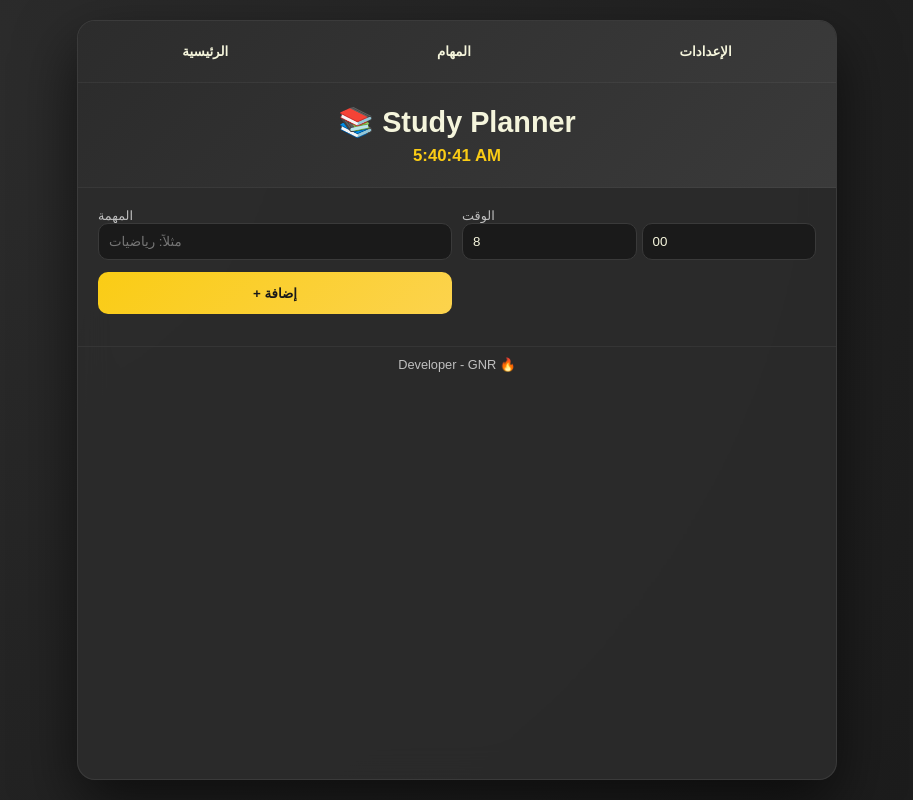
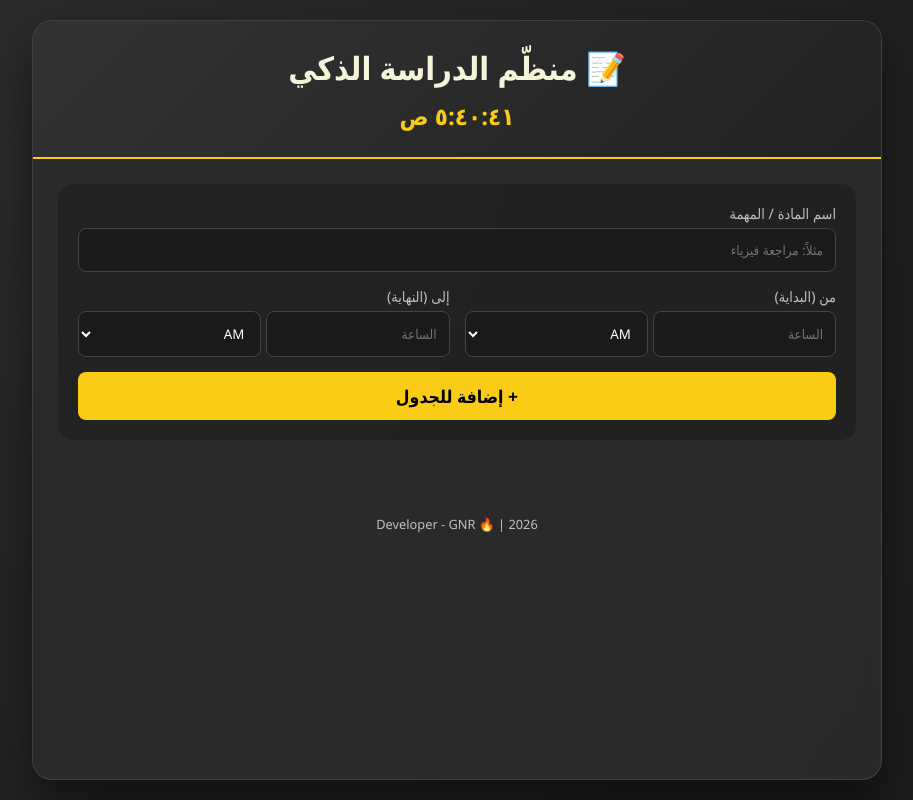
Before and after one commit to 7xlw/study-tracker, a plain HTML site: page index.html in a window 1280 px wide. Shown: the whole page, without its empty margins (183-1096 px from the left). Drawn offline with Linux system fonts and the light colour scheme.

Commit message:
Update index.html

```diff
--- a/index.html
+++ b/index.html
@@ -1,9 +1,9 @@
 <!DOCTYPE html>
-<html lang="ar">
+<html lang="ar" dir="rtl">
 <head>
 <meta charset="UTF-8">
 <meta name="viewport" content="width=device-width, initial-scale=1.0">
-<title>Study Planner Animated</title>
+<title>Study Planner Pro</title>
 
 <style>
 :root {
@@ -17,325 +17,251 @@
   --danger: #ef4444;
 }
 
-* { margin:0; padding:0; box-sizing:border-box; }
+* { margin:0; padding:0; box-sizing:border-box; font-family: 'Segoe UI', Tahoma, Geneva, Verdana, sans-serif; }
 
 body {
   min-height: 100vh;
   background: radial-gradient(circle at 10% 10%, #2c2c2c, #1a1a1a);
-  font-family: "Cairo", sans-serif;
   color: var(--text);
   display: flex;
   justify-content: center;
   padding: 20px;
-  overflow-x:hidden;
 }
 
 @keyframes floatIn { 0% { opacity:0; transform: translateY(20px); } 100% { opacity:1; transform: translateY(0); } }
-@keyframes pulseBtn { 0%,100%{ transform: scale(1);} 50%{ transform: scale(1.05); } }
-@keyframes fadeInTask { 0%{opacity:0; transform: translateX(-20px);} 100%{opacity:1; transform:translateX(0);} }
 
 .page {
-  width: min(760px, 100%);
-  background: rgba(44,44,44,0.85);
-  backdrop-filter: blur(16px);
-  border-radius: 18px;
-  border: 1px solid rgba(255,255,255,0.08);
+  width: min(850px, 100%);
+  background: rgba(44,44,44,0.9);
+  backdrop-filter: blur(15px);
+  border-radius: 20px;
+  border: 1px solid rgba(255,255,255,0.1);
+  box-shadow: 0 25px 50px rgba(0,0,0,0.5);
   overflow: hidden;
-  box-shadow: 0 25px 60px rgba(0,0,0,0.6);
-  animation: floatIn 0.6s ease forwards;
-}
-
-.menu {
-  display:flex;
-  justify-content: space-around;
-  background: linear-gradient(135deg, #2c2c2c, #3a3a3a);
-  padding:15px 0;
-  border-bottom:1px solid rgba(255,255,255,0.05);
-  font-weight:bold;
-  font-size:1rem;
-}
-
-.menu button {
-  background:none;
-  color: var(--text);
-  border:none;
-  cursor:pointer;
-  padding:8px 16px;
-  border-radius:10px;
-  transition: all .2s ease;
-}
-
-.menu button:hover {
-  background: var(--primary);
-  color:#1a1a1a;
-  transform: scale(1.05);
+  animation: floatIn 0.5s ease;
 }
 
 .top {
-  background: linear-gradient(135deg, #2c2c2c, #3a3a3a);
-  padding: 22px;
+  background: linear-gradient(135deg, #333, #222);
+  padding: 25px;
   text-align: center;
-  border-bottom: 1px solid rgba(255,255,255,0.05);
+  border-bottom: 2px solid var(--primary);
 }
 
-.top h1 { font-size: 1.8rem; }
 .clock {
-  margin-top: 8px;
+  font-size: 1.5rem;
   font-weight: bold;
   color: var(--primary);
-  animation: pulseBtn 2s infinite;
+  margin-top: 10px;
 }
 
-.container { padding: 20px; }
+.container { padding: 25px; }
 
-.input-row {
-  display: grid;
-  grid-template-columns: 1fr 1fr;
-  gap: 10px;
-  margin-bottom: 12px;
+.input-section {
+  display: flex;
+  flex-direction: column;
+  gap: 15px;
+  margin-bottom: 30px;
+  background: rgba(0,0,0,0.2);
+  padding: 20px;
+  border-radius: 15px;
 }
 
-@media(max-width:700px){
-  .input-row { grid-template-columns:1fr; }
+.row {
+  display: flex;
+  gap: 15px;
+  flex-wrap: wrap;
 }
 
-label {
-  font-size: .8rem;
-  color: var(--muted);
+.input-group { flex: 1; min-width: 200px; }
+
+label { display: block; margin-bottom: 5px; font-size: 0.9rem; color: var(--muted); }
+
+input, select {
+  width: 100%;
+  padding: 12px;
+  border-radius: 8px;
+  border: 1px solid #444;
+  background: #1a1a1a;
+  color: white;
+  outline: none;
 }
 
-input {
-  width:100%;
-  padding:10px;
-  border-radius:10px;
-  background:#1a1a1a;
-  border:1px solid #3a3a3a;
-  color:var(--text);
-  transition: all .2s ease;
+input:focus { border-color: var(--primary); }
+
+.add-btn {
+  background: var(--primary);
+  color: #000;
+  border: none;
+  padding: 12px;
+  border-radius: 8px;
+  font-weight: bold;
+  cursor: pointer;
+  transition: 0.3s;
+  width: 100%;
+  font-size: 1.1rem;
 }
 
-input:focus {
-  border-color: var(--primary);
-  outline:none;
-  transform: scale(1.02);
+.add-btn:hover { transform: scale(1.02); filter: brightness(1.1); }
+
+.tasks { display: grid; gap: 15px; }
+
+.task-card {
+  background: var(--card);
+  padding: 15px;
+  border-radius: 12px;
+  display: flex;
+  justify-content: space-between;
+  align-items: center;
+  border-right: 5px solid var(--primary);
+  transition: 0.3s;
 }
 
-button {
-  cursor:pointer;
-  border:none;
-  border-radius:10px;
-  font-weight:bold;
-  transition: all .2s ease;
+.task-card.done { border-right-color: var(--success); opacity: 0.7; }
+.task-card.done .task-info { text-decoration: line-through; }
+
+.task-info h3 { font-size: 1.1rem; margin-bottom: 5px; }
+.task-time { font-size: 0.85rem; color: var(--primary); font-weight: bold; }
+
+.actions { display: flex; gap: 10px; }
+
+.btn-action {
+  width: 40px; height: 40px; border-radius: 50%; border: none; cursor: pointer; display: flex; align-items: center; justify-content: center; font-size: 1.2rem;
 }
 
-.input-row button {
-  background: linear-gradient(135deg, var(--primary), #fcd34d);
-  color:#1a1a1a;
-  height:42px;
-  animation: floatIn 0.6s ease forwards;
-}
+.done-btn { background: var(--success); color: white; }
+.del-btn { background: var(--danger); color: white; }
 
-.input-row button:hover {
-  transform: translateY(-3px) scale(1.05);
-  filter: brightness(1.1);
-}
+.footer { text-align: center; padding: 20px; color: var(--muted); font-size: 0.8rem; }
 
-.tasks {
-  margin-top:10px;
-  display:grid;
-  gap:10px;
-}
-
-.task {
-  background: var(--card);
-  padding:12px;
-  border-radius:10px;
-  display:flex;
-  justify-content:space-between;
-  align-items:center;
-  border-left:4px solid transparent;
-  opacity:0;
-  animation: fadeInTask 0.4s forwards;
-}
-
-.task.done {
-  background:#1e3a1a;
-  border-left-color: var(--success);
-}
-
-.task.late {
-  background:#3a1a1a;
-  border-left-color: var(--danger);
-}
-
-.task .text.done {
-  text-decoration: line-through;
-  color: var(--success);
-}
-
-.task-actions {
-  display:flex;
-  gap:6px;
-}
-
-.task button {
-  width:35px;
-  height:35px;
-  background: var(--primary);
-  color:#1a1a1a;
-  border-radius:50%;
-  transition: all .2s ease;
-}
-
-.task button:hover { transform: scale(1.2); }
-
-.delete-btn {
-  background: var(--danger) !important;
-  border-radius:50%;
-  transition: all .2s ease;
-}
-
-.delete-btn:hover { transform: scale(1.2) rotate(-10deg); }
-
-.error-box {
-  background:#3a1a1a;
-  border:1px solid var(--danger);
-  padding:10px;
-  border-radius:10px;
-  margin-bottom:10px;
-  animation: floatIn 0.4s ease forwards;
-}
-
-.hidden { display:none; }
-
-.footer {
-  text-align:center;
-  padding:10px;
-  font-size:.8rem;
-  color: var(--muted);
-  border-top:1px solid rgba(255,255,255,0.05);
-  animation: floatIn 0.6s ease forwards;
-}
 </style>
 </head>
 <body>
 
 <div class="page">
-  <div class="menu">
-    <button>الرئيسية</button>
-    <button>المهام</button>
-    <button>الإعدادات</button>
-  </div>
-
   <div class="top">
-    <h1>📚 Study Planner</h1>
-    <div class="clock" id="clockText"></div>
+    <h1>📝 منظّم الدراسة الذكي</h1>
+    <div id="clockText" class="clock">00:00:00</div>
   </div>
 
   <div class="container">
-    <div class="input-row">
-      <label>
-        المهمة
-        <input id="taskInput" placeholder="مثلاً: رياضيات">
-      </label>
-      <label>
-        الوقت
-        <div style="display:flex; gap:5px;">
-          <input id="hourInput" type="number" min="0" max="23" value="8">
-          <input id="minuteInput" type="number" min="0" max="59" value="00">
+    <div class="input-section">
+      <div class="input-group">
+        <label>اسم المادة / المهمة</label>
+        <input type="text" id="taskInput" placeholder="مثلاً: مراجعة فيزياء">
+      </div>
+
+      <div class="row">
+        <div class="input-group">
+          <label>من (البداية)</label>
+          <div style="display:flex; gap:5px;">
+            <input type="number" id="startHour" placeholder="الساعة" min="1" max="12">
+            <select id="startPeriod">
+              <option value="AM">AM</option>
+              <option value="PM">PM</option>
+            </select>
+          </div>
         </div>
-      </label>
+
+        <div class="input-group">
+          <label>إلى (النهاية)</label>
+          <div style="display:flex; gap:5px;">
+            <input type="number" id="endHour" placeholder="الساعة" min="1" max="12">
+            <select id="endPeriod">
+              <option value="AM">AM</option>
+              <option value="PM">PM</option>
+            </select>
+          </div>
+        </div>
+      </div>
+
+      <button class="add-btn" onclick="addTask()">+ إضافة للجدول</button>
     </div>
 
-    <div class="input-row">
-      <button id="addBtn">+ إضافة</button>
-    </div>
-
-    <div id="errorBox" class="error-box hidden">اكتب المهمة أولاً</div>
-
-    <div id="tasks" class="tasks"></div>
+    <div id="tasksContainer" class="tasks">
+      </div>
   </div>
 
-  <div class="footer">Developer - GNR 🔥</div>
+  <div class="footer">Developer - GNR 🔥 | 2026</div>
 </div>
 
 <script>
-const taskInput = document.getElementById("taskInput");
-const hourInput = document.getElementById("hourInput");
-const minuteInput = document.getElementById("minuteInput");
-const tasksEl = document.getElementById("tasks");
-const errorBox = document.getElementById("errorBox");
-const clockText = document.getElementById("clockText");
-const addBtn = document.getElementById("addBtn");
+let tasks = JSON.parse(localStorage.getItem("study_tasks") || "[]");
 
-let tasks = JSON.parse(localStorage.getItem("tasks") || "[]");
+function updateClock() {
+  const now = new Date();
+  document.getElementById('clockText').textContent = now.toLocaleTimeString('ar-EG');
+  requestAnimationFrame(updateClock);
+}
 
-function save(){ localStorage.setItem("tasks", JSON.stringify(tasks)); }
+function addTask() {
+  const text = document.getElementById("taskInput").value;
+  const sHour = document.getElementById("startHour").value;
+  const sPeriod = document.getElementById("startPeriod").value;
+  const eHour = document.getElementById("endHour").value;
+  const ePeriod = document.getElementById("endPeriod").value;
 
-function addTask(){
-  let text = taskInput.value.trim();
-  let hour = hourInput.value;
-  let min = minuteInput.value;
-
-  if(!text){
-    errorBox.classList.remove("hidden");
+  if (!text || !sHour || !eHour) {
+    alert("الرجاء تعبئة كافة الحقول!");
     return;
   }
 
-  errorBox.classList.add("hidden");
+  const newTask = {
+    id: Date.now(),
+    text,
+    startTime: `${sHour} ${sPeriod}`,
+    endTime: `${eHour} ${ePeriod}`,
+    done: false
+  };
 
-  tasks.push({
-    text,
-    time: `${hour.toString().padStart(2,'0')}:${min.toString().padStart(2,'0')}`,
-    done:false
-  });
+  tasks.push(newTask);
+  saveAndRender();
 
-  taskInput.value="";
-  save();
+  // مسح الخانات بعد الإضافة
+  document.getElementById("taskInput").value = "";
+  document.getElementById("startHour").value = "";
+  document.getElementById("endHour").value = "";
+}
+
+function toggleTask(id) {
+  tasks = tasks.map(t => t.id === id ? {...t, done: !t.done} : t);
+  saveAndRender();
+}
+
+function deleteTask(id) {
+  tasks = tasks.filter(t => t.id !== id);
+  saveAndRender();
+}
+
+function saveAndRender() {
+  localStorage.setItem("study_tasks", JSON.stringify(tasks));
   render();
 }
 
-function render(){
-  tasksEl.innerHTML = "";
-  const now = new Date();
-  const timeNow = now.toTimeString().slice(0,5);
-  const frag = document.createDocumentFragment();
+function render() {
+  const container = document.getElementById("tasksContainer");
+  container.innerHTML = "";
 
-  tasks.forEach((t,i)=>{
-    const late = !t.done && t.time < timeNow;
-
+  tasks.forEach(t => {
     const div = document.createElement("div");
-    div.className = "task" + (t.done ? " done" : late ? " late":"");
-    div.style.animationDelay = `${i*0.05}s`;
-
+    div.className = `task-card ${t.done ? 'done' : ''}`;
     div.innerHTML = `
-      <div class="text ${t.done?"done":""}">${t.text} (${t.time})</div>
-      <div class="task-actions">
-        <button onclick="toggle(${i})">${t.done?"↩":"✔"}</button>
-        <button class="delete-btn" onclick="del(${i})">🗑</button>
+      <div class="task-info">
+        <h3>${t.text}</h3>
+        <span class="task-time">🕒 من ${t.startTime} إلى ${t.endTime}</span>
+      </div>
+      <div class="actions">
+        <button class="btn-action done-btn" onclick="toggleTask(${t.id})">${t.done ? '↩' : '✓'}</button>
+        <button class="btn-action del-btn" onclick="deleteTask(${t.id})">🗑</button>
       </div>
     `;
-
-    frag.appendChild(div);
+    container.appendChild(div);
   });
-
-  tasksEl.appendChild(frag);
 }
 
-function toggle(i){ tasks[i].done = !tasks[i].done; save(); render(); }
-function del(i){ tasks.splice(i,1); save(); render(); }
-
-function updateClock(){
-  const now = new Date();
-  clockText.textContent = now.toLocaleTimeString();
-  requestAnimationFrame(updateClock);
-}
-
-addBtn.addEventListener("click", addTask);
-
-// أول مرة
+// البدء
+updateClock();
 render();
-updateClock();
 </script>
 
 </body>
```
